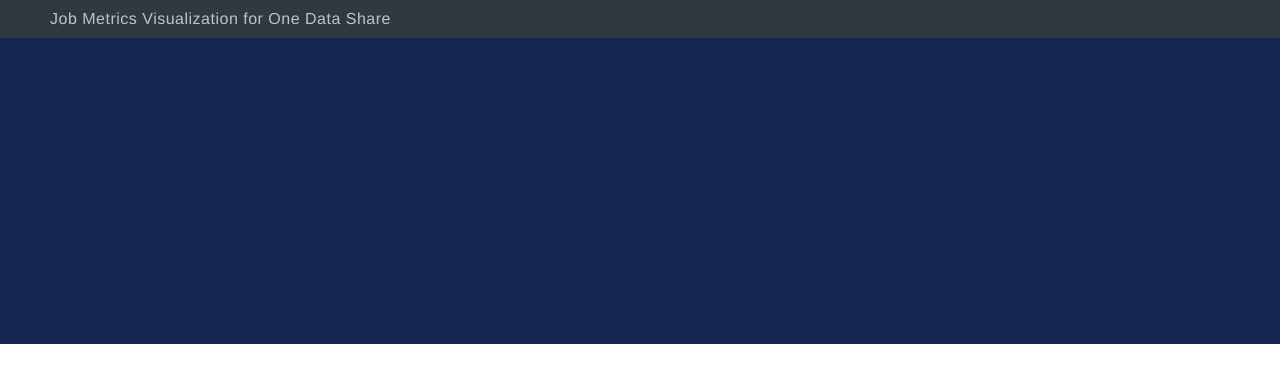
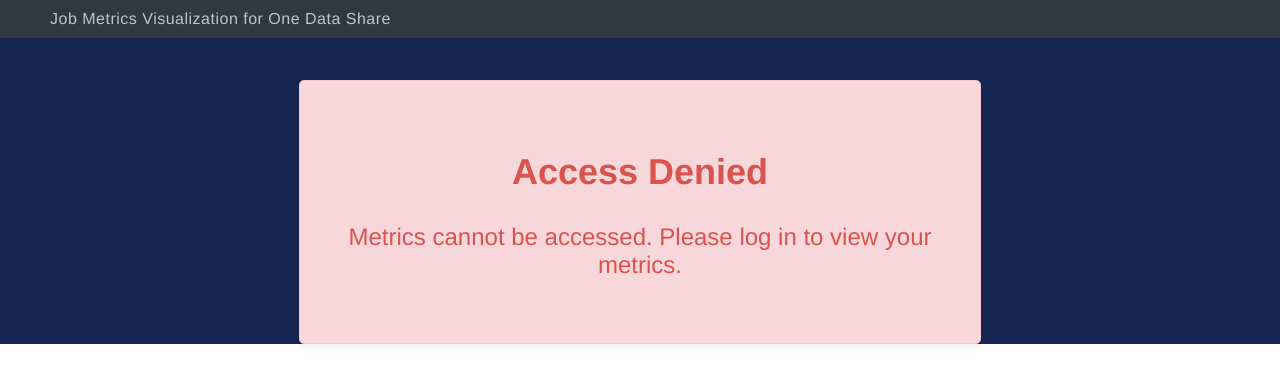
Before and after one commit to didclab/Network-Optimizers, a React (Create React App) app in the folder job-metrics-visualization/: page /metrics in a window 1280 px wide. Shown: the top 384 px of the page. Built offline with nearby package versions, Linux system fonts and the light colour scheme; what chartjs-plugin-zoom would draw is missing.

Commit message:
local storage token

```diff
--- a/job-metrics-visualization/src/App.css
+++ b/job-metrics-visualization/src/App.css
@@ -158,3 +158,16 @@
   border-radius: 1px;
   background: #00000000;
 }
+
+.error-message {
+  text-align: center;
+  padding: 40px;
+  color: #d9534f;
+  font-size: 1.5rem;
+  background-color: #f8d7da;
+  border: 1px solid #f5c6cb;
+  border-radius: 5px;
+  margin: 20px auto;
+  max-width: 600px;
+  box-shadow: 0 2px 10px rgba(0, 0, 0, 0.1);
+}
--- a/job-metrics-visualization/src/App.js
+++ b/job-metrics-visualization/src/App.js
@@ -1,8 +1,60 @@
 import React from 'react';
+import { useLocation } from 'react-router-dom';
 import { BrowserRouter as Router, Route, Routes } from 'react-router-dom';
 import JobMetricsViewer from './components/JobMetricsViewer';
 import './App.css';
 
+function ProtectedRoute({ children }) {
+  const location = useLocation();
+  const queryParams = new URLSearchParams(location.search);
+  const ownerId = queryParams.get('ownerId');
+  const email = queryParams.get('email');
+  const storedToken = localStorage.getItem('ATOKEN');
+  let emailFromToken = null;
+
+  if (!ownerId || !email || !storedToken) {
+    console.error('Access Denied: Missing ownerId, email, or token');
+    return (
+      <div className="error-message">
+        <h2>Access Denied</h2>
+        <p>Metrics cannot be accessed. Please log in to view your metrics.</p>
+      </div>
+    );
+  }
+  try {
+    const payload = JSON.parse(window.atob(storedToken.split('.')[1]));
+    emailFromToken = payload.sub;
+    const currentTime = Math.floor(Date.now() / 1000);
+    if (payload.exp && payload.exp < currentTime) {
+      console.error('Token is expired');
+      return (
+        <div className="error-message">
+          <h2>Access Denied</h2>
+          <p>Metrics cannot be accessed. Please log in to view your metrics.</p>
+        </div>
+      );
+    }
+
+  } catch (error) {
+    console.error('Error decoding token:', error);
+    return (
+      <div className="error-message">
+        <h2>Access Denied</h2>
+        <p>Metrics cannot be accessed. Please log in to view your metrics.</p>
+      </div>
+    );
+  }
+  if (emailFromToken === email) {
+    return children;
+  } else {
+    return (
+      <div className="error-message">
+        <h2>Access Denied</h2>
+        <p>Metrics cannot be accessed. Please log in to view your metrics.</p>
+      </div>
+    );
+  }
+}
 
 function App() {
   return (
@@ -15,7 +67,12 @@
         </nav>
         <div className="main-content">
           <Routes>
-            <Route path="/metrics/:ownerId" element={<JobMetricsViewer />} />
+            <Route path="/metrics"
+              element={
+                <ProtectedRoute>
+                  <JobMetricsViewer />
+                </ProtectedRoute>
+              } />
           </Routes>
         </div>
       </div>
--- a/job-metrics-visualization/src/components/JobMetricsViewer.js
+++ b/job-metrics-visualization/src/components/JobMetricsViewer.js
@@ -2,13 +2,15 @@
 import { Line } from 'react-chartjs-2';
 import { Chart, registerables } from 'chart.js';
 import axios from 'axios';
-import { useParams } from 'react-router-dom';
+import { useLocation } from 'react-router-dom';
 import zoomPlugin from 'chartjs-plugin-zoom';
 
 Chart.register(...registerables, zoomPlugin);
 
 const JobMetricsViewer = () => {
-  const { ownerId } = useParams();
+  const location = useLocation();
+  const queryParams = new URLSearchParams(location.search);
+  const ownerId = queryParams.get('ownerId');
   const [jobIds, setJobIds] = useState([]);
   const [selectedJobId, setSelectedJobId] = useState('');
   const [metricsCache, setMetricsCache] = useState({});
```
Also changed, not shown: job-metrics-visualization/package.json (line endings or trailing spaces).
